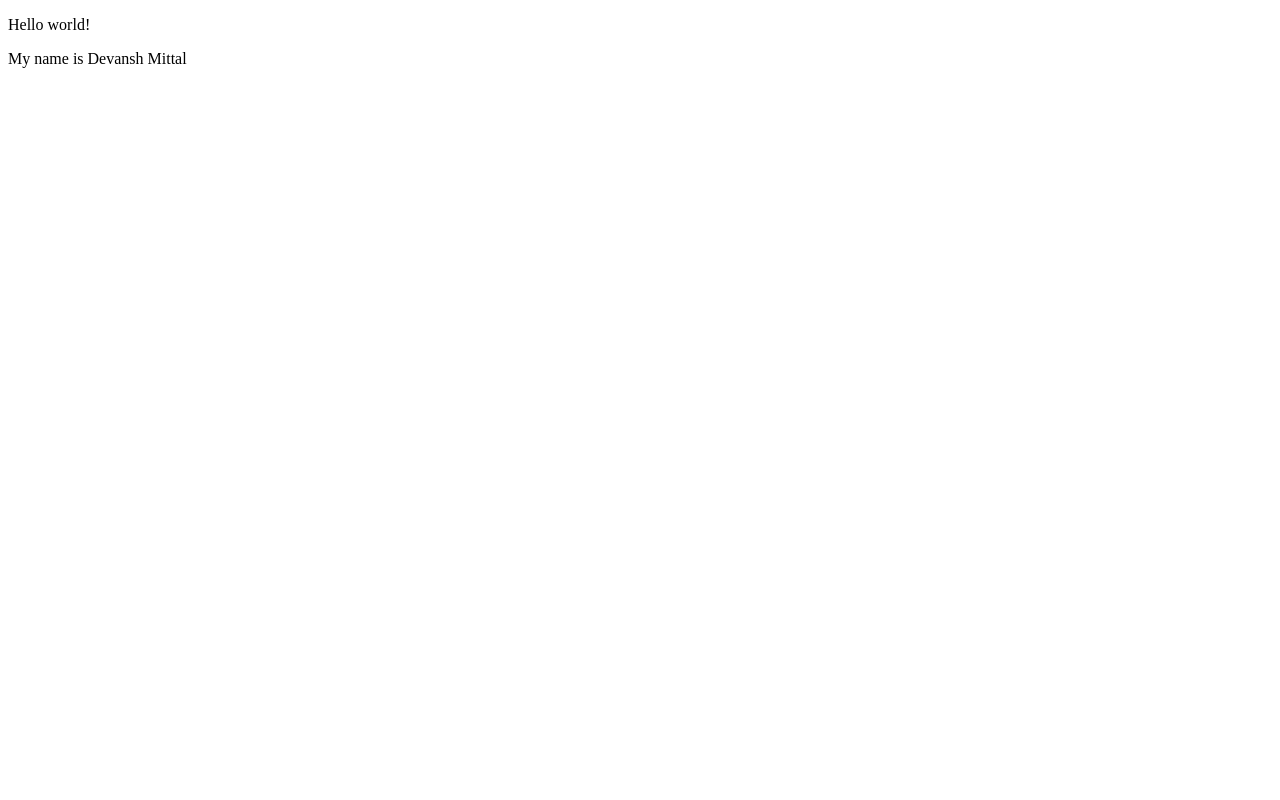
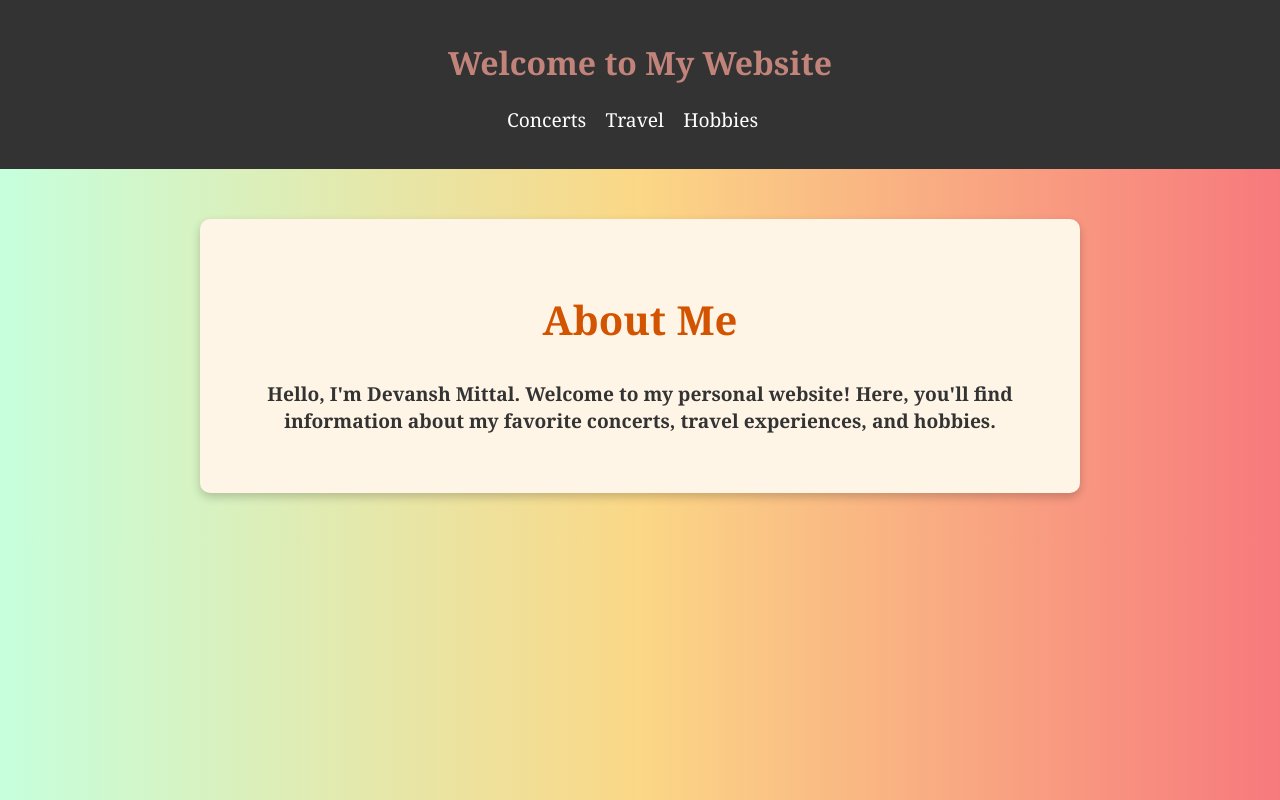
Before and after one commit to devansh-mittal28/devansh-mittal28.github.io, a plain HTML site: page index.html in a window 1280 px wide. Drawn offline with Linux system fonts and the light colour scheme.

Commit message:
Add files via upload

```diff
--- a/index.html
+++ b/index.html
@@ -1,21 +1,26 @@
 <!DOCTYPE html>
 <html lang="en">
-<meta charset="UTF-8">
-<title>Page Title</title>
-<meta name="viewport" content="width=device-width,initial-scale=1">
-<link rel="stylesheet" href="">
-<style>
-</style>
-<script src=""></script>
+<head>
+    <meta charset="UTF-8">
+    <meta name="viewport" content="width=device-width,initial-scale=1">
+    <title>Home Page</title>
+    <link rel="stylesheet" href="styles.css">
+</head>
+<body class="home-page"> <!-- Added class for unique background -->
+    <header>
+        <h1>Welcome to My Website</h1>
+        <nav>
+            <ul>
+                <li><a href="concerts/concerts.html">Concerts</a></li>
+                <li><a href="travel/travel.html">Travel</a></li>
+                <li><a href="hobbies/hobbies.html">Hobbies</a></li>
+            </ul>
+        </nav>
+    </header>
 
-
-	<!--- Code above this line will not be displayed on the browser -->
-
-	<body>
-
-		<p> Hello world! </p>
-		<p> My name is Devansh Mittal </p>
-
-	</body>
-
+    <section id="unique-layout">
+        <h1>About Me</h1>
+        <p>Hello, I'm Devansh Mittal. Welcome to my personal website! Here, you'll find information about my favorite concerts, travel experiences, and hobbies.</p>
+    </section>
+</body>
 </html>
```
